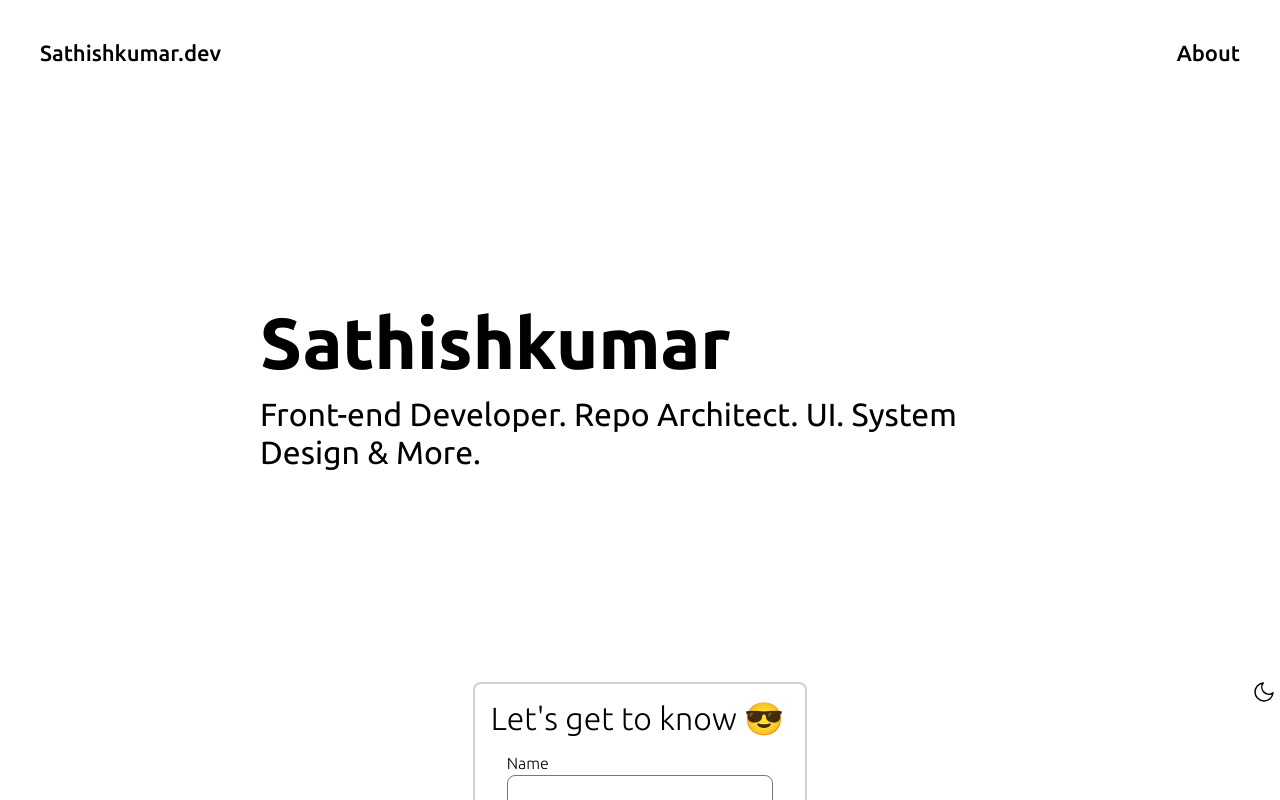
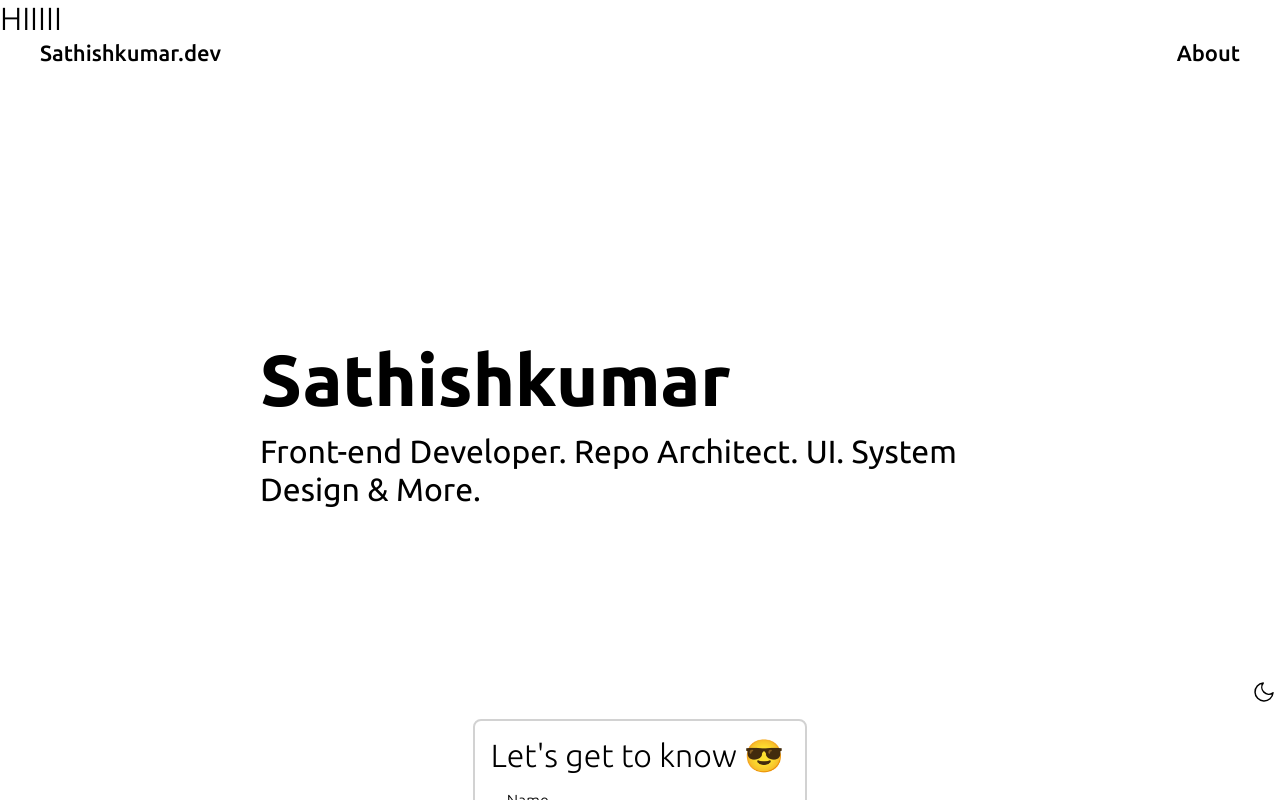
Before and after one commit to sathish-repos/profile, an Angular app: page / in a window 1280 px wide. Shown: the top 800 px of the page. Built offline with nearby package versions, Linux system fonts and the light colour scheme.

Commit message:
just simple change

```diff
--- a/src/app/app.component.html
+++ b/src/app/app.component.html
@@ -1,3 +1,5 @@
+<h1>HIIIII</h1>
+
 <skp-header></skp-header>
 <router-outlet></router-outlet>
 <skp-theme></skp-theme>
```
